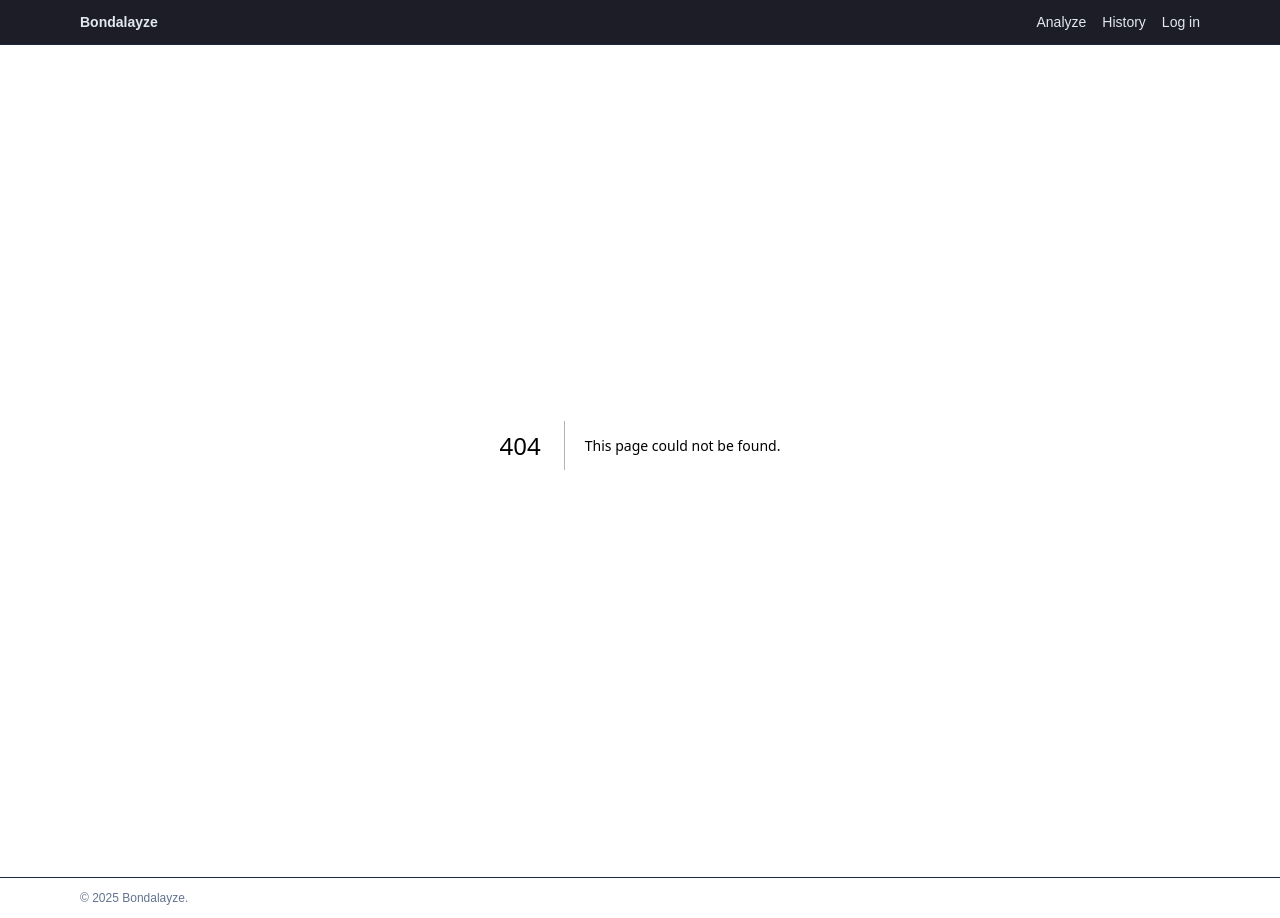
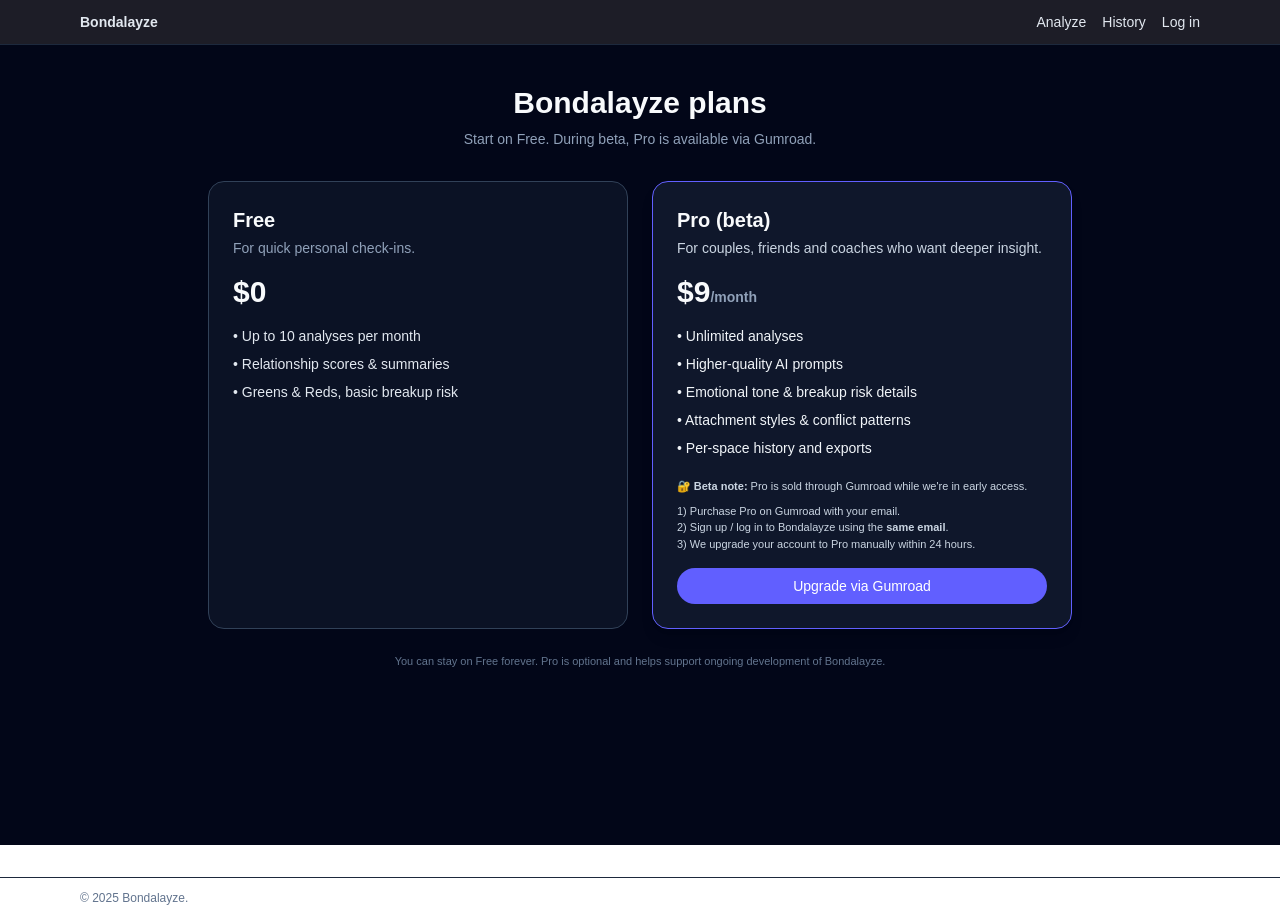
Before and after one commit to getRabbi/bondalayze, a Next.js app: page /pricing in a window 1280 px wide. Before the commit this address had no page. Built offline with nearby package versions, Linux system fonts and the light colour scheme; no server answers.

Commit message:
latest0.1

```diff
--- /dev/null
+++ b/src/app/pricing/page.tsx
@@ -0,0 +1,152 @@
+"use client";
+
+import { useEffect, useMemo, useState } from "react";
+import { createSupabaseClient } from "@/lib/supabase/client";
+
+type Plan = "free" | "pro";
+
+export default function PricingPage() {
+  const supabase = useMemo(() => createSupabaseClient(), []);
+  const [loadingUser, setLoadingUser] = useState(true);
+  const [userEmail, setUserEmail] = useState<string | null>(null);
+  const [plan, setPlan] = useState<Plan>("free");
+  const [loadingPlan, setLoadingPlan] = useState(true);
+
+  // 🔴 EI LINE E TOMAR REAL GUMROAD LINK BOSHAO
+  const GUMROAD_PRO_URL = "https://bondalayze.gumroad.com/l/owstos";
+
+  useEffect(() => {
+    const init = async () => {
+      setLoadingUser(true);
+      const {
+        data: { user },
+      } = await supabase.auth.getUser();
+      setLoadingUser(false);
+
+      if (!user) return;
+
+      setUserEmail(user.email ?? null);
+
+      setLoadingPlan(true);
+      const { data, error } = await supabase
+        .from("bondalayze_plans")
+        .select("plan")
+        .eq("user_id", user.id)
+        .maybeSingle();
+
+      if (error) console.error(error);
+      setPlan(data?.plan === "pro" ? "pro" : "free");
+      setLoadingPlan(false);
+    };
+
+    init();
+  }, [supabase]);
+
+  return (
+    <div className="min-h-screen bg-slate-950 text-slate-50">
+      <div className="mx-auto max-w-4xl px-4 py-10">
+        <h1 className="text-3xl font-semibold text-center">
+          Bondalayze plans
+        </h1>
+        <p className="mt-2 text-center text-sm text-slate-400">
+          Start on Free. During beta, Pro is available via Gumroad.
+        </p>
+
+        {userEmail && (
+          <p className="mt-3 text-center text-xs text-slate-400">
+            Logged in as <span className="text-slate-200">{userEmail}</span> ·{" "}
+            {loadingPlan ? (
+              <span>checking plan…</span>
+            ) : plan === "pro" ? (
+              <span className="text-emerald-400">You currently have Pro 🎉</span>
+            ) : (
+              <span className="text-slate-300">You are on the Free plan</span>
+            )}
+          </p>
+        )}
+
+        <div className="mt-8 grid gap-6 md:grid-cols-2">
+          {/* Free card */}
+          <div className="rounded-2xl border border-slate-700 bg-slate-900/70 p-6">
+            <h2 className="text-xl font-semibold">Free</h2>
+            <p className="mt-1 text-sm text-slate-400">
+              For quick personal check-ins.
+            </p>
+            <p className="mt-4 text-3xl font-bold">$0</p>
+            <ul className="mt-4 space-y-2 text-sm text-slate-200">
+              <li>• Up to 10 analyses per month</li>
+              <li>• Relationship scores & summaries</li>
+              <li>• Greens & Reds, basic breakup risk</li>
+            </ul>
+
+            {plan === "free" && !loadingPlan && (
+              <p className="mt-4 text-xs text-emerald-400">
+                You&apos;re currently on this plan.
+              </p>
+            )}
+          </div>
+
+          {/* Pro card */}
+          <div className="rounded-2xl border border-indigo-500 bg-slate-900 p-6 shadow-lg">
+            <h2 className="text-xl font-semibold">Pro (beta)</h2>
+            <p className="mt-1 text-sm text-slate-300">
+              For couples, friends and coaches who want deeper insight.
+            </p>
+            <p className="mt-4 text-3xl font-bold">
+              $9<span className="text-sm text-slate-400">/month</span>
+            </p>
+            <ul className="mt-4 space-y-2 text-sm text-slate-100">
+              <li>• Unlimited analyses</li>
+              <li>• Higher-quality AI prompts</li>
+              <li>• Emotional tone & breakup risk details</li>
+              <li>• Attachment styles & conflict patterns</li>
+              <li>• Per-space history and exports</li>
+            </ul>
+
+            <div className="mt-5 space-y-2 text-[11px] text-slate-300">
+              <p>
+                🔐 <span className="font-semibold">Beta note:</span> Pro is sold
+                through Gumroad while we&apos;re in early access.
+              </p>
+              <p>
+                1) Purchase Pro on Gumroad with your email. <br />
+                2) Sign up / log in to Bondalayze using the{" "}
+                <span className="font-semibold">same email</span>. <br />
+                3) We upgrade your account to Pro manually within 24 hours.
+              </p>
+            </div>
+
+            {plan === "pro" ? (
+              <button
+                disabled
+                className="mt-4 w-full rounded-full bg-emerald-600 py-2 text-sm font-medium text-white cursor-default"
+              >
+                You already have Pro 🎉
+              </button>
+            ) : (
+              <a
+                href={GUMROAD_PRO_URL}
+                target="_blank"
+                rel="noreferrer"
+                className="mt-4 inline-flex w-full items-center justify-center rounded-full bg-indigo-500 py-2 text-sm font-medium text-white hover:bg-indigo-400"
+              >
+                Upgrade via Gumroad
+              </a>
+            )}
+
+            {loadingUser && (
+              <p className="mt-2 text-xs text-slate-400">
+                Log in first to see your current plan.
+              </p>
+            )}
+          </div>
+        </div>
+
+        <p className="mt-6 text-center text-[11px] text-slate-500">
+          You can stay on Free forever. Pro is optional and helps support
+          ongoing development of Bondalayze.
+        </p>
+      </div>
+    </div>
+  );
+}
```
